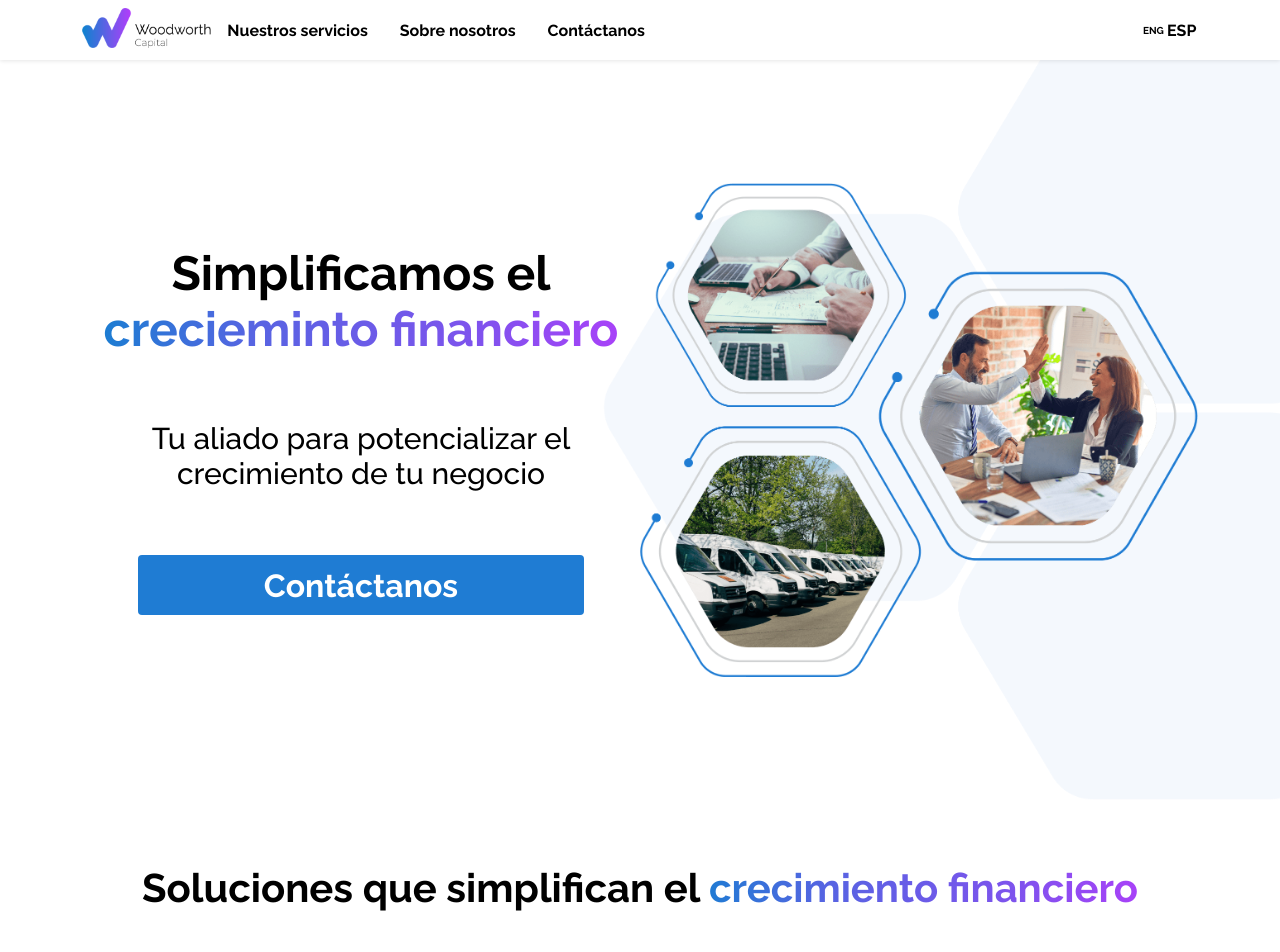
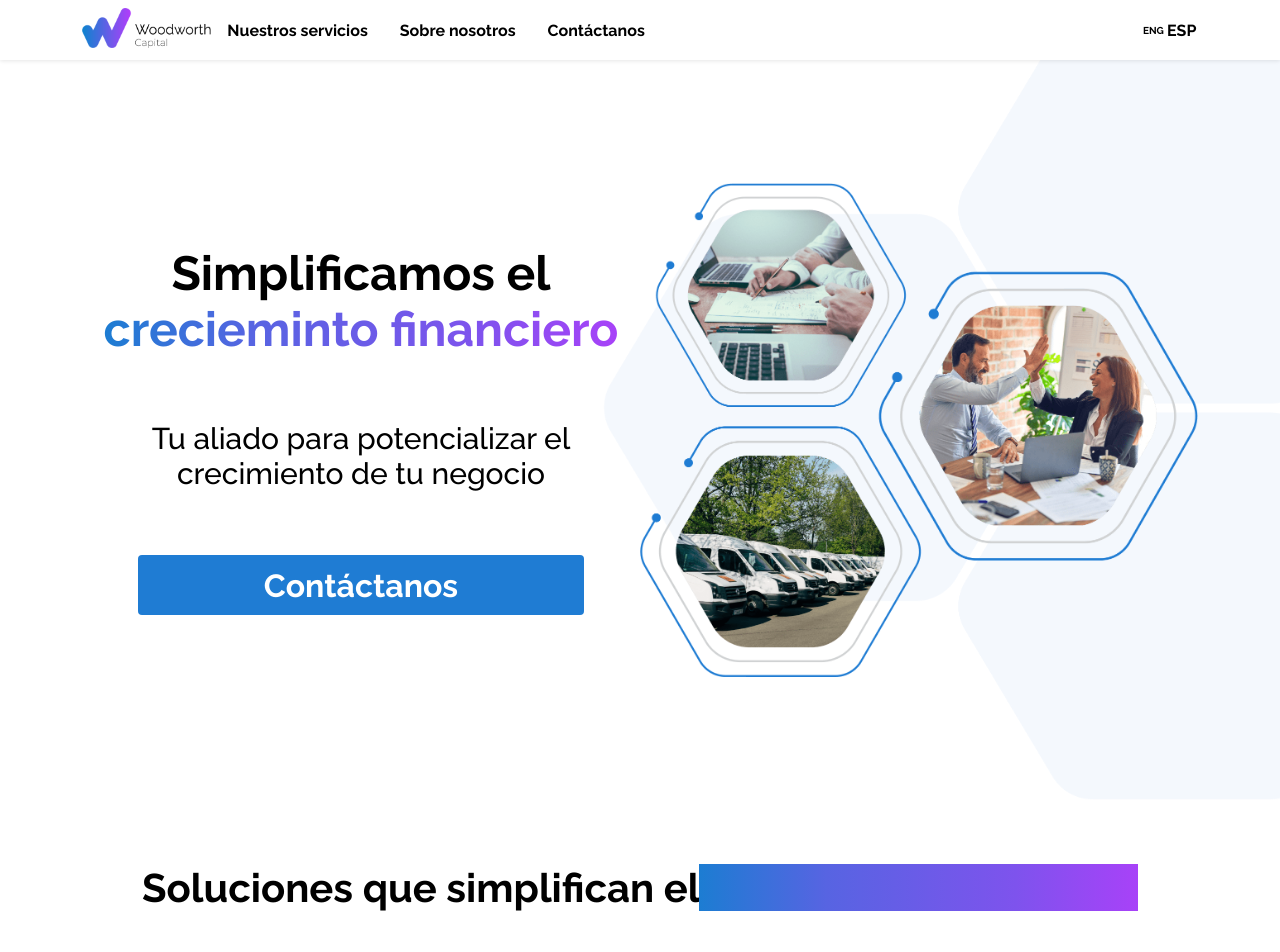
Before and after one commit to eneasbaroni/woodworth, a React (Create React App) app: page / in a window 1280 px wide. Shown: the top 952 px of the page. Built offline with nearby package versions, Linux system fonts and the light colour scheme.

Commit message:
css error

```diff
--- a/src/components/Servicios/servicios.css
+++ b/src/components/Servicios/servicios.css
@@ -18,7 +18,7 @@
   font-size: 2.5rem;
   font-weight: 700;
   background: linear-gradient(90deg, #0D83CE -7.5%, #5764E2 29.04%, #7E53ED 72.16%, #B33DFB 107.5%);
-  -webkit-background-clip: text;
+  /* -webkit-background-clip: text; */
   -webkit-text-fill-color: transparent;
 }
 
```
